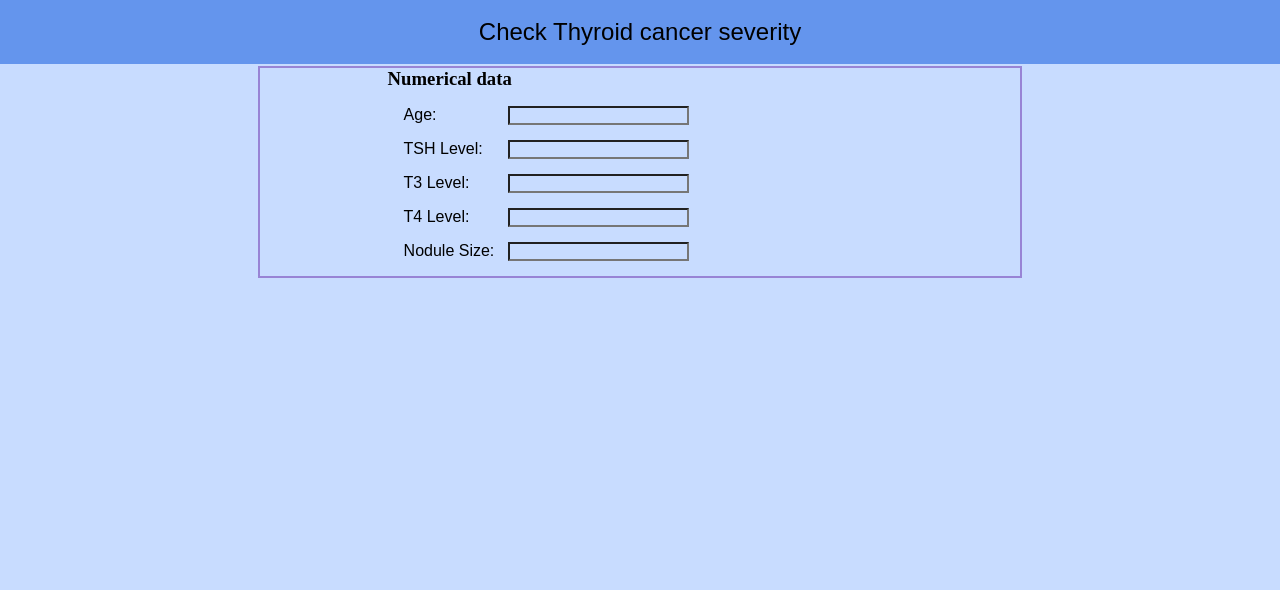
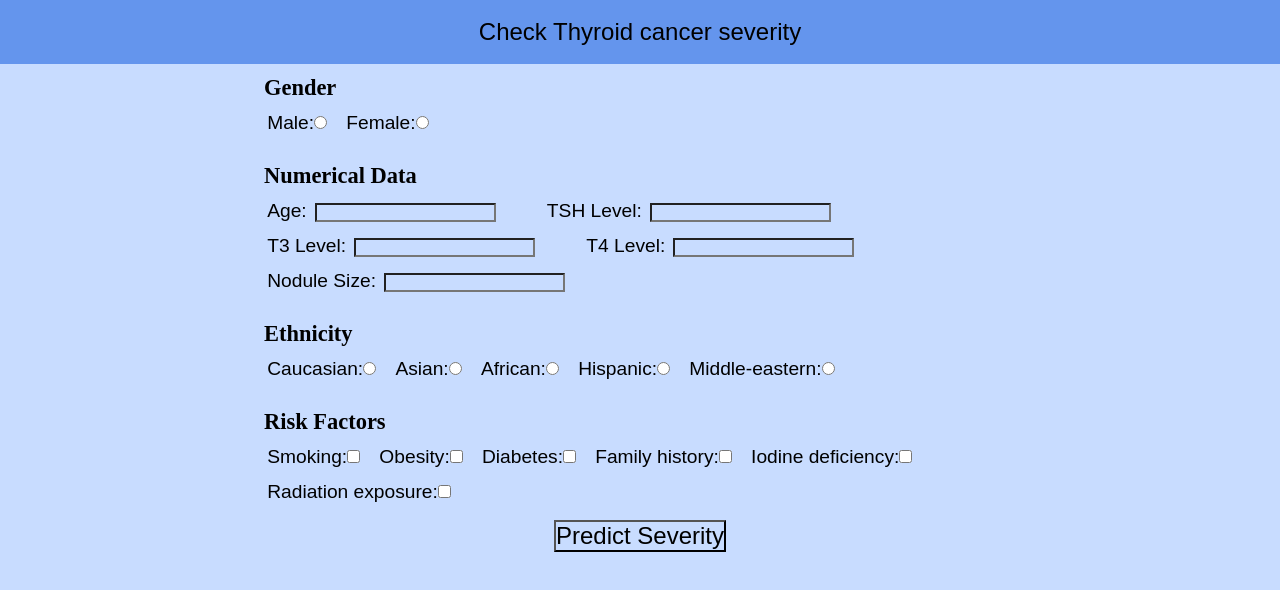
Before and after one commit to radekbys/expert-system-thyroid-cancer, a React (Vite) app in the folder expert-system-frontend/: page / in a window 1280 px wide. Shown: the top 590 px of the page. Built offline with nearby package versions, Linux system fonts and the light colour scheme.

Commit message:
finished form for data collection

```diff
--- /dev/null
+++ b/expert-system-frontend/src/components/dataBox/ethnicity/Ethnicity.tsx
@@ -0,0 +1,27 @@
+export default function Ethnicity () {
+  return (
+    <div className='ethnicity data-box'>
+      <h3>Ethnicity</h3>
+      <label htmlFor='ethnicity-caucasian'>
+        Caucasian:
+        <input type='radio' name='race' id='ethnicity-caucasian' />
+      </label>
+      <label htmlFor='ethnicity-asian'>
+        Asian:
+        <input type='radio' name='race' id='ethnicity-asian' />
+      </label>
+      <label htmlFor='ethnicity-african'>
+        African:
+        <input type='radio' name='race' id='ethnicity-african' />
+      </label>
+      <label htmlFor='ethnicity-hispanic'>
+        Hispanic:
+        <input type='radio' name='race' id='ethnicity-hispanic' />
+      </label>
+      <label htmlFor='ethnicity-middle-eastern'>
+        Middle-eastern:
+        <input type='radio' name='race' id='ethnicity-middle-eastern' />
+      </label>
+    </div>
+  )
+}
--- /dev/null
+++ b/expert-system-frontend/src/components/dataBox/gender/Gender.tsx
@@ -0,0 +1,17 @@
+import './Gender.css'
+
+export default function Gender () {
+  return (
+    <div className='gender data-box'>
+      <h3>Gender</h3>
+      <label htmlFor='gender-male'>
+        Male:
+        <input type='radio' name='gender' id='gender-male' />
+      </label>
+      <label htmlFor='gender-female'>
+        Female:
+        <input type='radio' name='gender' id='gender-female' />
+      </label>
+    </div>
+  )
+}
--- /dev/null
+++ b/expert-system-frontend/src/components/dataBox/numericalData/NumericalData.css
@@ -0,0 +1,4 @@
+.numerical-data input {
+  margin-left: 0.5rem;
+  margin-right: 2rem;
+}
--- /dev/null
+++ b/expert-system-frontend/src/components/dataBox/numericalData/NumericalData.tsx
@@ -0,0 +1,32 @@
+import './NumericalData.css'
+
+export default function NumericalData () {
+  return (
+    <div className='numerical-data data-box'>
+      <h3>{'Numerical\u00A0Data'}</h3>
+      <label htmlFor='numerical-data-age'>
+        Age:
+        <input type='number' id='numerical-data-age' />
+      </label>
+      <label htmlFor='numerical-data-tsh'>
+        TSH Level:
+        <input type='number' id='numerical-data-tsh' />
+      </label>
+
+      <label htmlFor='numerical-data-t3'>
+        T3 Level:
+        <input type='number' id='numerical-data-t3' />
+      </label>
+
+      <label htmlFor='numerical-data-t4'>
+        T4 Level:
+        <input type='number' id='numerical-data-t4' />
+      </label>
+
+      <label htmlFor='numerical-data-nodule-size'>
+        Nodule Size:
+        <input type='number' id='numerical-data-nodule-size' />
+      </label>
+    </div>
+  )
+}
--- /dev/null
+++ b/expert-system-frontend/src/components/dataBox/riskFactors/RiskFactors.tsx
@@ -0,0 +1,31 @@
+export default function RiskFactors () {
+  return (
+    <div className='risk-factors data-box'>
+      <h3>{'Risk\u00A0Factors'}</h3>
+      <label htmlFor='risk-factors-smoking'>
+        Smoking:
+        <input type='checkbox' id='risk-factors-smoking' />
+      </label>
+      <label htmlFor='risk-factors-obesity'>
+        Obesity:
+        <input type='checkbox' id='risk-factors-obesity' />
+      </label>
+      <label htmlFor='risk-factors-diabetes'>
+        Diabetes:
+        <input type='checkbox' id='risk-factors-diabetes' />
+      </label>
+      <label htmlFor='risk-factors-family-history'>
+        Family history:
+        <input type='checkbox' id='risk-factors-family-history' />
+      </label>
+      <label htmlFor='risk-factors-iodine-deficiency'>
+        Iodine deficiency:
+        <input type='checkbox' id='risk-factors-iodine-deficiency' />
+      </label>
+      <label htmlFor='risk-factors-radiation-exposure'>
+        Radiation exposure:
+        <input type='checkbox' id='risk-factors-radiation-exposure' />
+      </label>
+    </div>
+  )
+}
--- a/expert-system-frontend/src/components/main/Main.css
+++ b/expert-system-frontend/src/components/main/Main.css
@@ -3,35 +3,39 @@
   margin: auto;
   margin-top: 4rem;
   display: flex;
-  flex-direction: column;
+  flex-direction: row;
+  flex-wrap: wrap;
   justify-content: center;
 }
 
-.numerical-data {
-  border: solid rgba(80, 0, 150, 0.4) 2px;
-  margin: 0.1rem;
-  display: block;
+.data-box {
+  margin: 0.2rem 0rem 0.2rem 0rem;
+  display: flex;
+  flex-wrap: wrap;
+  padding: 0.5rem;
+  width: 100%;
 }
 
-.numerical-data label {
-  margin: 1rem;
+.data-box h3 {
+  margin-right: 100%;
+  margin-bottom: 0.3rem;
+}
+
+.data-box label {
+  margin: 0.4rem 1rem 0.4rem 0.2rem;
   display: block;
   font-family: sans-serif;
   position: relative;
 }
 
-.numerical-data input {
-  left: 6.5rem;
-  position: absolute;
-  left: 6.5rem;
+.run-prediction-button {
+  font-size: 1.5rem;
+  box-shadow: inset;
 }
 
 @media screen and (min-width: 48rem) {
   #main {
     width: 48rem;
-  }
-
-  .numerical-data {
-    padding-left: 8rem;
+    font-size: larger;
   }
 }
--- a/expert-system-frontend/src/components/main/Main.tsx
+++ b/expert-system-frontend/src/components/main/Main.tsx
@@ -1,34 +1,17 @@
 import './Main.css'
+import Ethnicity from '../dataBox/ethnicity/Ethnicity'
+import Gender from '../dataBox/gender/Gender'
+import NumericalData from '../dataBox/numericalData/NumericalData'
+import RiskFactors from '../dataBox/riskFactors/RiskFactors'
 
 export default function Main () {
   return (
     <main id='main'>
-      <div className='numerical-data'>
-        <h3>Numerical data</h3>
-        <label htmlFor='age'>
-          Age:
-          <input type='number' id='age' />
-        </label>
-        <label htmlFor='tsh'>
-          TSH Level:
-          <input type='number' id='tsh' />
-        </label>
-
-        <label htmlFor='t3'>
-          T3 Level:
-          <input type='number' id='t3' />
-        </label>
-
-        <label htmlFor='t4'>
-          T4 Level:
-          <input type='number' id='t4' />
-        </label>
-
-        <label htmlFor='nodule'>
-          Nodule Size:
-          <input type='number' id='nodule' />
-        </label>
-      </div>
+      <Gender />
+      <NumericalData />
+      <Ethnicity />
+      <RiskFactors />
+      <button className='run-prediction-button'>Predict Severity</button>
     </main>
   )
 }
```
Also changed, not shown: expert-system-frontend/src/components/dataBox/gender/Gender.css (added).
